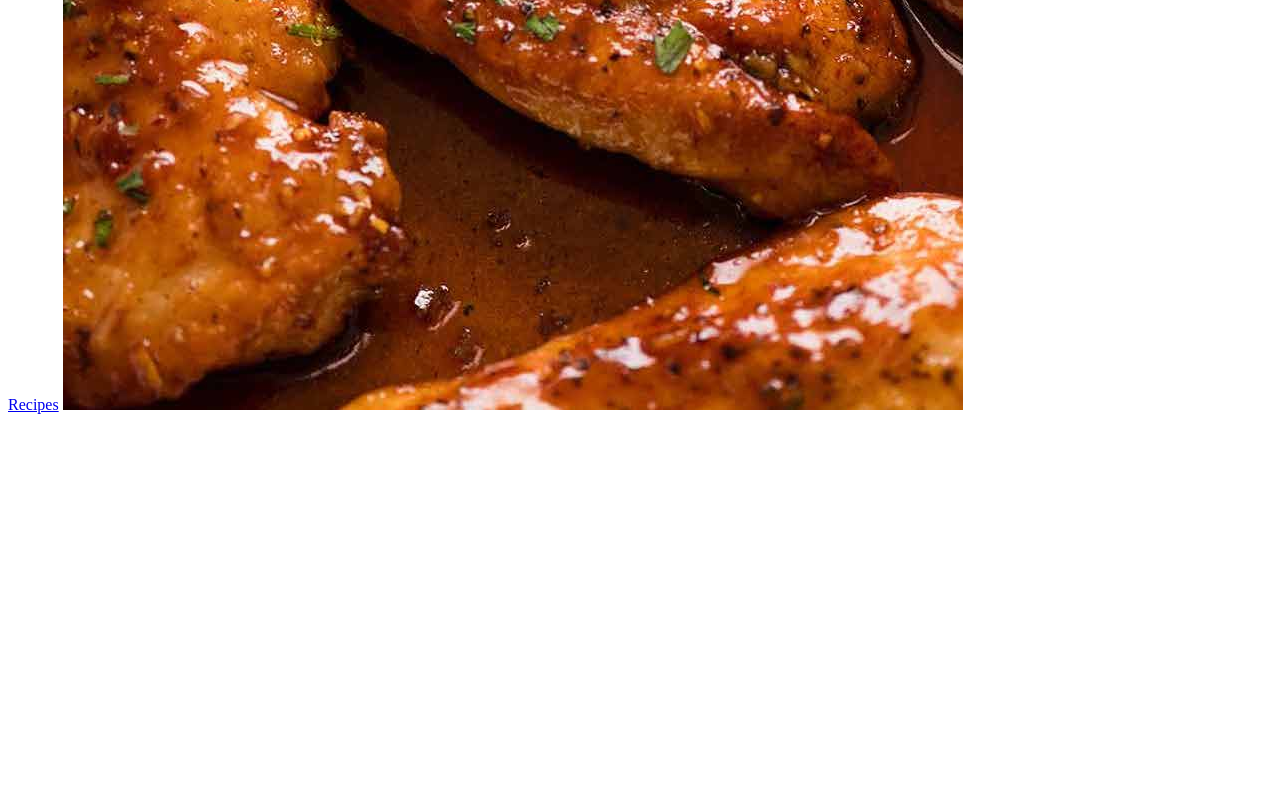
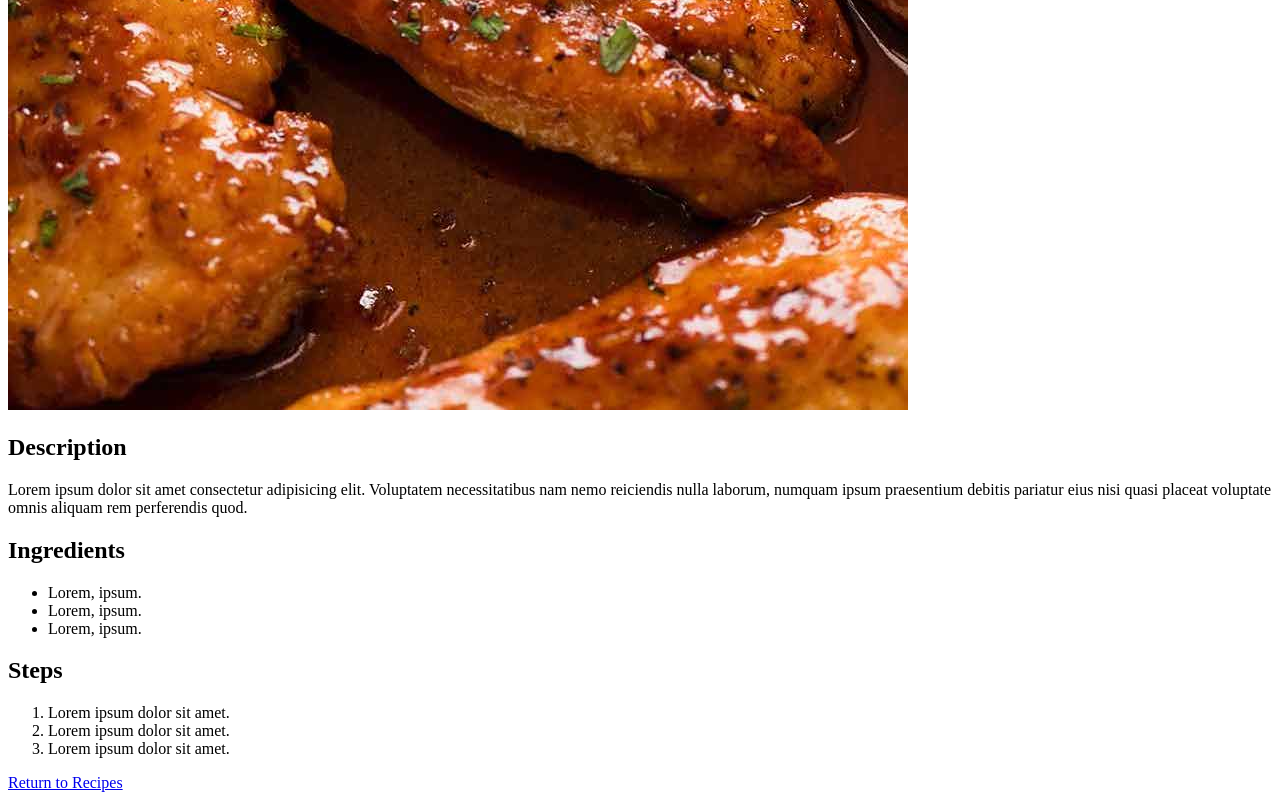
Before and after one commit to jeans94/odin-recipes, a plain HTML site: page recipes/chicken.html in a window 1280 px wide. Shown: the part 570-1370 px from the top of the page. Before the commit the page ends 992 px from the top, so only its background shows below. Drawn offline with Linux system fonts and the light colour scheme.

Commit message:
Linked every page to the homepage (index.html)

```diff
--- a/recipes/chicken.html
+++ b/recipes/chicken.html
@@ -8,7 +8,22 @@
 </head>
 <body>
     <h1>Honey Garlic Chicken</h1>
-    <a href="../index.html">Recipes</a>
+
     <img src="../images/chicken.jpg" alt="A picture of honey garlic chicken">
+    <h2>Description</h2>
+    <p>Lorem ipsum dolor sit amet consectetur adipisicing elit. Voluptatem necessitatibus nam nemo reiciendis nulla laborum, numquam ipsum praesentium debitis pariatur eius nisi quasi placeat voluptate omnis aliquam rem perferendis quod.</p>
+    <h2>Ingredients</h2>
+    <ul>
+        <li>Lorem, ipsum.</li>
+        <li>Lorem, ipsum.</li>
+        <li>Lorem, ipsum.</li>
+    </ul>
+    <h2>Steps</h2>
+    <ol>
+        <li>Lorem ipsum dolor sit amet.</li>
+        <li>Lorem ipsum dolor sit amet.</li>
+        <li>Lorem ipsum dolor sit amet.</li>
+    </ol>
+    <a href="../index.html">Return to Recipes</a>
 </body>
 </html>
```
Also changed, not shown: index.html (+1 -0 lines), recipes/pizza.html (+1 -1 lines), recipes/rice.html (+1 -1 lines).
